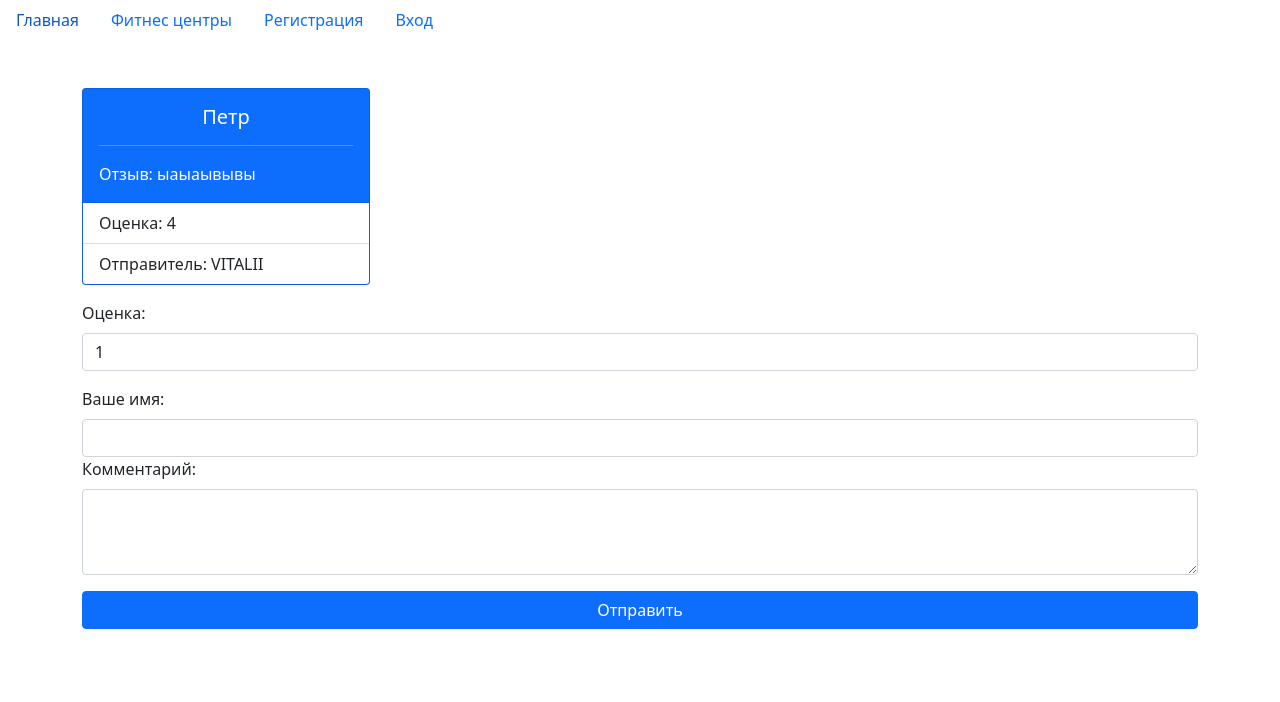
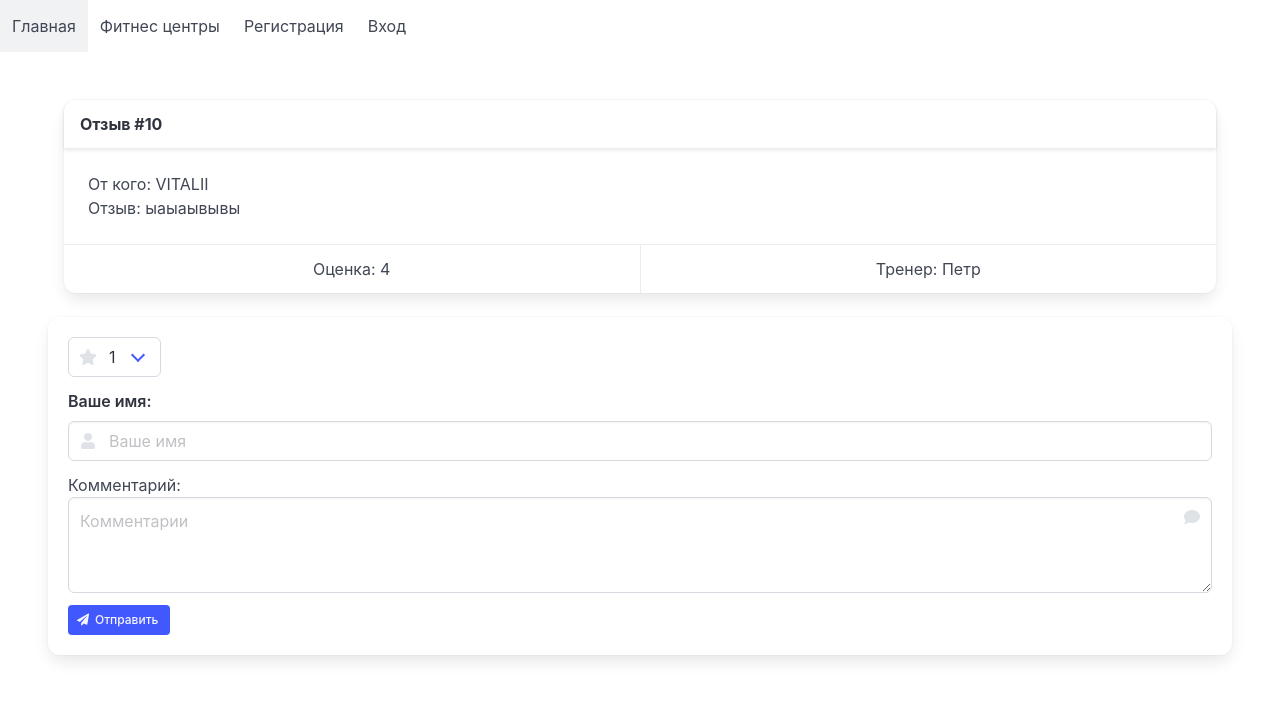
Before and after one commit to x6vital1/Hillel, a Flask app: page /fitness_center/1/trainers/1/rating in a window 1280 px wide. Shown: the top 702 px of the page. Run offline with Flask 3, Linux system fonts and the light colour scheme; data comes from the database, SQL or seed files in the repository.

Commit message:
update 28.05.2024

```diff
--- a/app.py
+++ b/app.py
@@ -161,7 +161,7 @@ def get_trainer_rating_page(fitness_center_id, trainer_id):
             rating = db.select(table_name='reviews', method='fetchall',
                                conditions={'trainer_id': trainer_id, 'fitness_center_id': fitness_center_id},
                                columns=['trainers.name AS trainer_name', 'reviews.points', 'reviews.user_name',
-                                        'reviews.text'],
+                                        'reviews.text', 'reviews.id AS review_id'],
                                join_conditions={'trainers': {'reviews.trainer_id': 'trainers.id'}}
                                )
             return render_template('rating.html', title='Рейтинг', rating=rating, fitness_center_id=fitness_center_id,
--- a/templates/base.html
+++ b/templates/base.html
@@ -2,25 +2,44 @@
 <html lang="en">
 <head>
     <meta charset="UTF-8">
-    <link href="https://cdn.jsdelivr.net/npm/bootstrap@5.0.2/dist/css/bootstrap.min.css" rel="stylesheet"
-          integrity="sha384-EVSTQN3/azprG1Anm3QDgpJLIm9Nao0Yz1ztcQTwFspd3yD65VohhpuuCOmLASjC" crossorigin="anonymous">
+    <meta name="viewport" content="width=device-width, initial-scale=1">
+    <link rel="stylesheet" href="https://cdn.jsdelivr.net/npm/bulma@1.0.0/css/bulma.min.css">
+    <link rel="stylesheet" href="https://use.fontawesome.com/releases/v5.15.3/css/all.css"
+          integrity="sha384-SZXxX4whJ79/gErwcOYf+zWLeJdY/qpuqC4cAa9rOGUstPomtqpuNWT9wdPEn2fk" crossorigin="anonymous">
     <title>{% if title %}{{ title }}{% else %}Fitness center{% endif %}</title>
 </head>
 <body>
-<ul class="nav mb-5">
-    <li class="nav-item">
-        <a class="nav-link" aria-current="page" href="/">Главная</a>
-    </li>
-    <li class="nav-item">
-        <a class="nav-link" href=/fitness_centers>Фитнес центры</a>
-    </li>
-    <li class="nav-item">
-        <a class="nav-link" href="/register">Регистрация</a>
-    </li>
-    <li class="nav-item">
-        <a class="nav-link" href="/login">Вход</a>
-    </li>
-</ul>
-{% block body %}{% endblock %}
+<header class="header">
+    <nav class="navbar" role="navigation" aria-label="main navigation">
+        <div class="navbar-brand">
+            <a role="button" class="navbar-burger burger" aria-label="menu" aria-expanded="false"
+               data-target="mainNavbar">
+                <span aria-hidden="true"></span>
+                <span aria-hidden="true"></span>
+                <span aria-hidden="true"></span>
+                <span aria-hidden="true"></span>
+            </a>
+        </div>
+        <div id="mainNavbar" class="navbar-menu">
+            <div class="navbar-start">
+                <a class="navbar-item" href="/">
+                    Главная
+                </a>
+                <a class="navbar-item" href="/fitness_centers">
+                    Фитнес центры
+                </a>
+                <a class="navbar-item" href="/register">
+                    Регистрация
+                </a>
+                <a class="navbar-item" href="/login">
+                    Вход
+                </a>
+            </div>
+        </div>
+    </nav>
+</header>
+<section class="section">
+    {% block body %}{% endblock %}
+</section>
 </body>
 </html>
--- a/templates/rating.html
+++ b/templates/rating.html
@@ -3,41 +3,67 @@
     <div class="container">
         {% if rating %}
             {% for item in rating %}
-                <div class="card text-white bg-primary mb-3" style="width: 18rem;">
-                    <div class="card-body">
-                        <h5 class="card-title text-center">{{ item.trainer_name }}</h5>
-                        <hr class="text-white">
-                        <p class="card-text">Отзыв: {{ item.text}}</p>
+                <div class="card">
+                    <div class="card-header">
+                        <p class="card-header-title">Отзыв #{{ item.review_id }}</p>
                     </div>
-                    <ul class="list-group list-group-flush">
-                        <li class="list-group-item">Оценка: {{ item.points }}</li>
-                        <li class="list-group-item">Отправитель: {{ item.user_name }}</li>
-                    </ul>
+                    <div class="card-content">
+                        <div class="control">
+                            <p>От кого: {{ item.user_name }}</p>
+                            <p>Отзыв: {{ item.text }}</p>
+                        </div>
+                    </div>
+                    <div class="card-footer">
+                        <p class="card-footer-item">Оценка: {{ item.points }}</p>
+                        <p class="card-footer-item">Тренер: {{ item.trainer_name }}</p>
+                    </div>
                 </div>
             {% endfor %}
         {% endif %}
     </div>
-    <div class="container">
+    <div class="box mt-5">
         <form action="/fitness_center/{{ fitness_center_id }}/trainers/{{ trainer_id }}/rating" method="post">
-            <div class="form-group mb-3">
-                <label for="points" class="form-label">Оценка:</label>
-                <select class="form-control" name="points" id="points">
+            <div class="field">
+                <div class="control has-icons-left">
+                    <span class="select">
+                        <select name="points" id="points">
                             <option value="1">1</option>
                             <option value="2">2</option>
                             <option value="3">3</option>
                             <option value="4">4</option>
                             <option value="5">5</option>
                         </select>
+                    </span>
+                    <span class="icon is-small is-left">
+                        <i class="fas fa-star"></i>
+                    </span>
+
                 </div>
-            <div class="form-group">
-                <label for="name" class="form-label">Ваше имя:</label>
-                <input type="text" class="form-control" name="name" id="name">
             </div>
-            <div class="form-group">
+            <div class="field">
+                <label for="name" class="label">Ваше имя:</label>
+                <div class="control has-icons-left">
+                    <span class="icon is-small is-left">
+                        <i class="fas fa-user"></i>
+                    </span>
+                <input type="text" class="input" name="name" id="name" placeholder="Ваше имя">
+                </div>
+            </div>
+            <div class="field">
                 <label for="text" class="form-label">Комментарий:</label>
-                <textarea class="form-control" name="text" id="text" rows="3"></textarea>
+                <div class="control has-icons-right">
+                    <span class="icon is-small is-right">
+                        <i class="fas fa-comment"></i>
+                    </span>
+                <textarea class="textarea" name="text" id="text" rows="3" placeholder="Комментарии"></textarea>
                 </div>
-            <button type="submit" class="btn btn-primary w-100 mt-3">Отправить</button>
+            </div>
+            <div class="field">
+                <button type="submit" class="button is-link is-small">
+                    <span class="icon"><i class="fas fa-paper-plane"></i></span>
+                    <span>Отправить</span>
+                </button>
+            </div>
         </form>
     </div>
 {% endblock %}
--- a/templates/trainers.html
+++ b/templates/trainers.html
@@ -22,7 +22,11 @@
                     <td>{{ trainer.gender }}</td>
                     <td>{{ trainer.fitness_center_name }}</td>
                     <td>
-                <a href="/fitness_center/{{ trainer.fitness_center_id }}/trainers/{{ trainer.id }}/rating" class="btn btn-primary btn-sm">Оставить отзыв</a>
+                        <a href="/fitness_center/{{ trainer.fitness_center_id }}/trainers/{{ trainer.id }}/rating"
+                           class="button is-link is-small">
+                            <span class="icon is-small"><i class="fas fa-star"></i></span>
+                            <span>Рейтинг</span>
+                        </a>
                     </td>
                 </tr>
             {% endfor %}
```
Also changed, not shown: templates/fitness_centers.html (+23 -4 lines), templates/login.html (+33 -8 lines), templates/register.html (+52 -12 lines), base.db. Lines whose indentation alone changed are shown as unchanged.
